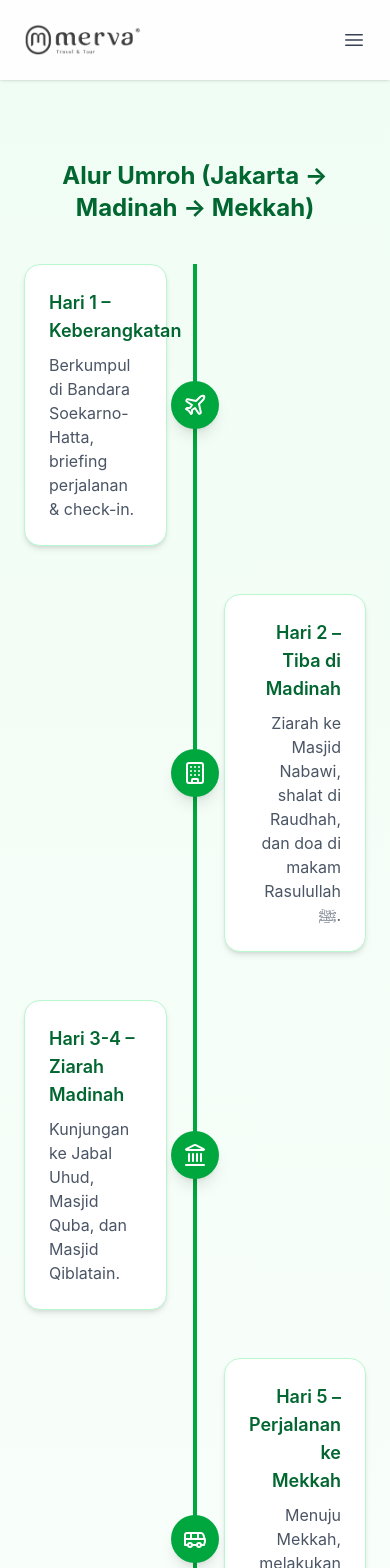
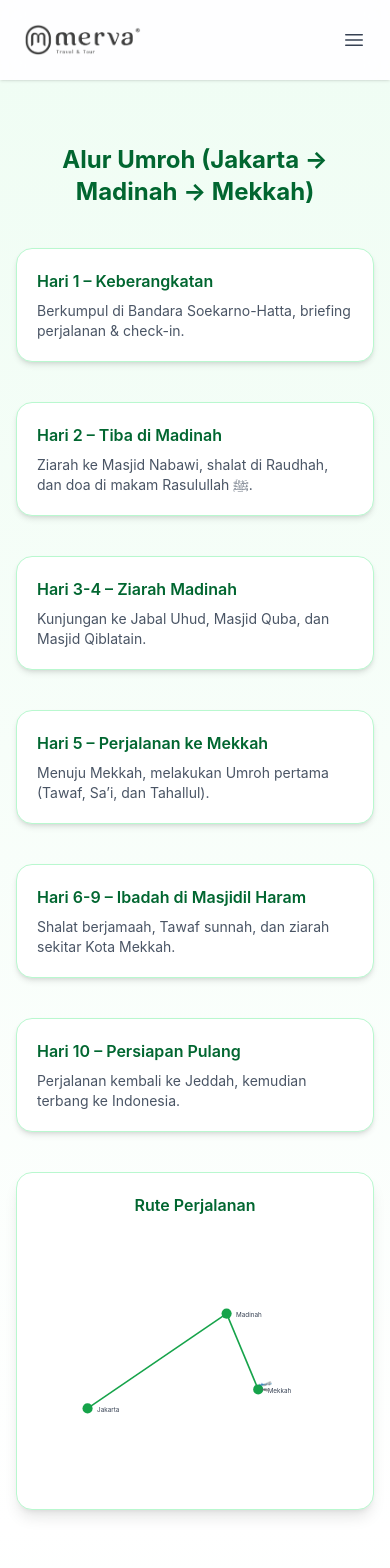
Before and after one commit to ridwansubekti1/merva-haramain, a Next.js app: page /alur-perjalanan in a window 390 px wide. Shown: the top 1568 px of the page. Built offline with nearby package versions, Linux system fonts and the light colour scheme.

Commit message:
02-10-25

```diff
--- a/src/app/alur-perjalanan/page.jsx
+++ b/src/app/alur-perjalanan/page.jsx
@@ -85,8 +85,8 @@ const stepsMekkahFirst = [
 
 export default function AlurPerjalanan() {
   return (
-    <section className="relative w-full py-20 bg-gradient-to-b from-green-50 via-white to-green-100">
-      <div className="max-w-6xl mx-auto px-6 lg:px-8 space-y-24">
+    <section className="relative w-full py-16 sm:py-20 bg-gradient-to-b from-green-50 via-white to-green-100">
+      <div className="max-w-6xl mx-auto px-4 sm:px-6 lg:px-8 space-y-20">
         {/* Versi 1: Madinah First */}
         <AlurBlock
           title="Alur Umroh (Jakarta → Madinah → Mekkah)"
@@ -120,45 +120,45 @@ function AlurBlock({ title, steps, mapSide, coords }) {
   return (
     <div>
       <div className="text-center mb-10">
-        <h2 className="text-2xl font-bold text-green-800">{title}</h2>
+        <h2 className="text-2xl sm:text-3xl font-bold text-green-800">{title}</h2>
       </div>
 
       <div
-        className={`grid lg:grid-cols-2 gap-12 items-start ${
+        className={`grid gap-10 lg:gap-12 items-start lg:grid-cols-2 ${
           mapSide === "left" ? "lg:grid-flow-dense" : ""
         }`}
       >
         {/* Timeline Tengah */}
         <div className="relative">
           {/* garis tengah */}
-          <div className="absolute left-1/2 top-0 w-1 bg-green-600 h-full transform -translate-x-1/2"></div>
+          <div className="absolute left-1/2 top-0 w-1 bg-green-600 h-full transform -translate-x-1/2 hidden sm:block"></div>
 
-          <div className="space-y-12">
+          <div className="space-y-10">
             {steps.map((step, idx) => (
               <motion.div
                 key={step.id}
-                initial={{ opacity: 0, y: 40 }}
+                initial={{ opacity: 0, y: 30 }}
                 whileInView={{ opacity: 1, y: 0 }}
                 viewport={{ once: true }}
-                transition={{ duration: 0.6, delay: idx * 0.2 }}
-                className={`relative flex items-center ${
-                  idx % 2 === 0 ? "justify-start" : "justify-end"
+                transition={{ duration: 0.4 }} // lebih cepat
+                className={`relative flex sm:items-center ${
+                  idx % 2 === 0 ? "sm:justify-start" : "sm:justify-end"
                 }`}
               >
                 {/* konten */}
                 <div
-                  className={`w-5/12 p-6 rounded-2xl shadow-md bg-white border border-green-200 ${
-                    idx % 2 === 0 ? "text-left" : "text-right"
+                  className={`w-full sm:w-5/12 p-5 sm:p-6 rounded-2xl shadow-md bg-white border border-green-200 ${
+                    idx % 2 === 0 ? "sm:text-left" : "sm:text-right"
                   }`}
                 >
-                  <h3 className="text-lg font-semibold text-green-800">
+                  <h3 className="text-base sm:text-lg font-semibold text-green-800">
                     {step.title}
                   </h3>
-                  <p className="mt-2 text-gray-600">{step.description}</p>
+                  <p className="mt-2 text-sm sm:text-base text-gray-600">{step.description}</p>
                 </div>
 
                 {/* icon di tengah */}
-                <div className="absolute left-1/2 transform -translate-x-1/2 flex items-center justify-center w-12 h-12 rounded-full bg-green-600 shadow-lg">
+                <div className="hidden sm:flex absolute left-1/2 transform -translate-x-1/2 items-center justify-center w-10 h-10 sm:w-12 sm:h-12 rounded-full bg-green-600 shadow-lg">
                   {step.icon}
                 </div>
               </motion.div>
@@ -168,21 +168,29 @@ function AlurBlock({ title, steps, mapSide, coords }) {
 
         {/* Peta Interaktif */}
         <motion.div
-          initial={{ opacity: 0, y: 30 }}
+          initial={{ opacity: 0, y: 20 }}
           whileInView={{ opacity: 1, y: 0 }}
           viewport={{ once: true }}
-          transition={{ duration: 0.8 }}
-          className="relative bg-white p-6 rounded-2xl shadow-lg border border-green-200"
+          transition={{ duration: 0.5 }}
+          className="relative bg-white p-5 sm:p-6 rounded-2xl shadow-lg border border-green-200"
         >
-          <h3 className="text-lg font-semibold text-green-800 mb-4 text-center">
+          <h3 className="text-base sm:text-lg font-semibold text-green-800 mb-4 text-center">
             Rute Perjalanan
           </h3>
-          <svg viewBox="0 0 500 350" xmlns="http://www.w3.org/2000/svg" className="w-full h-72">
+          <svg
+            viewBox="0 0 500 350"
+            xmlns="http://www.w3.org/2000/svg"
+            className="w-full h-64 sm:h-72"
+          >
             {/* Titik + Label */}
             {coords.map((c, i) => (
               <g key={i}>
-                <circle cx={c.x} cy={c.y} r="10" fill="#16a34a" />
-                <text x={c.x + 15} y={c.y + 5} className="text-sm fill-gray-700">
+                <circle cx={c.x} cy={c.y} r="8" fill="#16a34a" />
+                <text
+                  x={c.x + 15}
+                  y={c.y + 5}
+                  className="text-[10px] sm:text-sm fill-gray-700"
+                >
                   {c.label}
                 </text>
                 {i > 0 && (
@@ -192,13 +200,13 @@ function AlurBlock({ title, steps, mapSide, coords }) {
                     x2={c.x}
                     y2={c.y}
                     stroke="#16a34a"
-                    strokeWidth="3"
+                    strokeWidth="2.5"
                     strokeDasharray="300"
                     strokeDashoffset="300"
                     initial={{ strokeDashoffset: 300 }}
                     whileInView={{ strokeDashoffset: 0 }}
                     viewport={{ once: true }}
-                    transition={{ duration: 2, delay: i * 1.5, ease: "easeInOut" }}
+                    transition={{ duration: 1.2, ease: "easeInOut" }}
                   />
                 )}
               </g>
@@ -212,12 +220,12 @@ function AlurBlock({ title, steps, mapSide, coords }) {
                 y: coords.map((c) => c.y),
               }}
               transition={{
-                duration: 8,
+                duration: 6,
                 ease: "easeInOut",
                 repeat: Infinity,
-                repeatDelay: 2,
+                repeatDelay: 1,
               }}
-              className="text-xl"
+              className="text-lg sm:text-xl"
             >
               🛫
             </motion.text>
--- a/src/components/Navbar.jsx
+++ b/src/components/Navbar.jsx
@@ -4,6 +4,7 @@ import { useState } from 'react'
 import { Dialog, DialogPanel } from '@headlessui/react'
 import { Bars3Icon, XMarkIcon } from '@heroicons/react/24/outline'
 import Link from 'next/link'
+import { usePathname } from 'next/navigation'
 
 const navigation = [
   { name: 'Beranda', href: '/' },
@@ -15,6 +16,7 @@ const navigation = [
 
 export default function Header() {
   const [mobileMenuOpen, setMobileMenuOpen] = useState(false)
+  const pathname = usePathname()
 
   return (
     <header className="sticky top-0 z-50 backdrop-blur-md bg-white/80 dark:bg-gray-900/80 shadow-sm">
@@ -54,17 +56,22 @@ export default function Header() {
 
         {/* Desktop Nav */}
         <div className="hidden lg:flex lg:flex-1 lg:justify-center lg:gap-x-8">
-          {navigation.map((item) => (
+          {navigation.map((item) => {
+            const isActive = pathname === item.href
+            return (
               <Link
                 key={item.name}
                 href={item.href}
-              className="text-sm font-semibold text-gray-900 dark:text-white
-                         hover:text-green-600 transition-colors duration-200
-                         whitespace-nowrap"
+                className={`text-sm font-semibold transition-colors duration-200 whitespace-nowrap
+                  ${isActive
+                    ? 'text-green-600 dark:text-green-400'
+                    : 'text-gray-900 dark:text-white hover:text-green-600'
+                  }`}
               >
                 {item.name}
               </Link>
-          ))}
+            )
+          })}
         </div>
 
         {/* Desktop CTA */}
@@ -119,18 +126,24 @@ export default function Header() {
           <div className="mt-6 flow-root">
             <div className="-my-6 divide-y divide-gray-500/10 dark:divide-white/10">
               <div className="space-y-2 py-6">
-                {navigation.map((item) => (
+                {navigation.map((item) => {
+                  const isActive = pathname === item.href
+                  return (
                     <Link
                       key={item.name}
                       href={item.href}
                       onClick={() => setMobileMenuOpen(false)}
-                    className="-mx-3 block rounded-lg px-3 py-2 text-base font-semibold
-                               text-gray-900 hover:bg-green-50 dark:text-white
-                               dark:hover:bg-green-900/10 transition-colors duration-200"
+                      className={`-mx-3 block rounded-lg px-3 py-2 text-base font-semibold
+                        transition-colors duration-200
+                        ${isActive
+                          ? 'bg-green-50 text-green-700 dark:bg-green-900/20 dark:text-green-400'
+                          : 'text-gray-900 hover:bg-green-50 dark:text-white dark:hover:bg-green-900/10'
+                        }`}
                     >
                       {item.name}
                     </Link>
-                ))}
+                  )
+                })}
               </div>
 
               {/* Mobile CTA */}
--- a/src/components/PaketCard.jsx
+++ b/src/components/PaketCard.jsx
@@ -74,7 +74,6 @@ function classNames(...classes) {
 }
 
 export default function Pricing() {
-  // Animasi container
   const container = {
     hidden: { opacity: 0 },
     visible: {
@@ -83,7 +82,6 @@ export default function Pricing() {
     },
   }
 
-  // Animasi tiap card
   const fadeUp = {
     hidden: { opacity: 0, y: 40 },
     visible: { opacity: 1, y: 0, transition: { duration: 0.6, ease: "easeOut" } },
@@ -101,7 +99,6 @@ export default function Pricing() {
         Tiga pilihan paket dengan pelayanan ramah, fasilitas lengkap, dan pengalaman ibadah tak terlupakan.
       </p>
 
-      {/* Grid Pricing with animation */}
       <motion.div
         variants={container}
         initial="hidden"
@@ -115,7 +112,7 @@ export default function Pricing() {
             variants={fadeUp}
             className={classNames(
               tier.featured
-                ? 'relative bg-white border-2 border-yellow-400 shadow-xl shadow-emerald-200 transform scale-[1.03]'
+                ? 'relative bg-emerald-50 border-2 border-yellow-400 shadow-2xl shadow-emerald-200 transform scale-[1.07]'
                 : 'bg-white border-2 border-emerald-200 shadow-lg shadow-emerald-100',
               'rounded-3xl overflow-hidden transition-all duration-500 hover:scale-105 hover:shadow-emerald-400/40 hover:shadow-2xl'
             )}
@@ -124,7 +121,7 @@ export default function Pricing() {
             <div
               className={classNames(
                 tier.featured
-                  ? 'bg-gradient-to-r from-yellow-400 to-emerald-500'
+                  ? 'bg-gradient-to-r from-yellow-400 via-emerald-500 to-emerald-700'
                   : 'bg-gradient-to-r from-emerald-500 to-emerald-300',
                 'h-2 w-full'
               )}
@@ -132,9 +129,9 @@ export default function Pricing() {
 
             {/* Badge untuk featured */}
             {tier.featured && (
-              <span className="absolute top-2 left-1/2 -translate-x-1/2 inline-flex items-center gap-1 rounded-full bg-yellow-400 px-3 py-1 text-xs font-semibold text-emerald-900 shadow-md">
-                <StarIcon className="h-4 w-4 text-emerald-900" />
-                Paling Populer
+              <span className="absolute top-2 left-1/2 -translate-x-1/2 inline-flex items-center gap-1 rounded-full bg-yellow-400 px-4 py-1.5 text-sm font-bold text-emerald-900 shadow-lg ring-2 ring-emerald-500/60 animate-pulse">
+                <StarIcon className="h-5 w-5 text-emerald-900" />
+                Rekomendasi
               </span>
             )}
 
```
Also changed, not shown: src/app/info-kemitraan/page.jsx (+53 -30 lines). Lines whose indentation alone changed are shown as unchanged.
